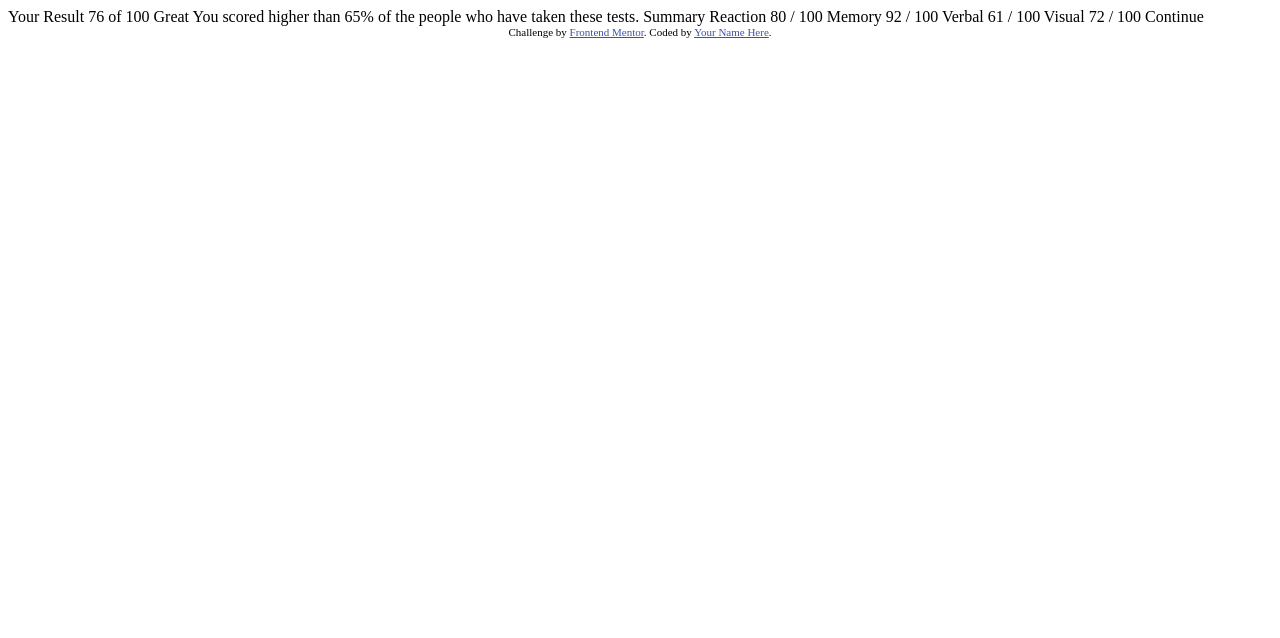
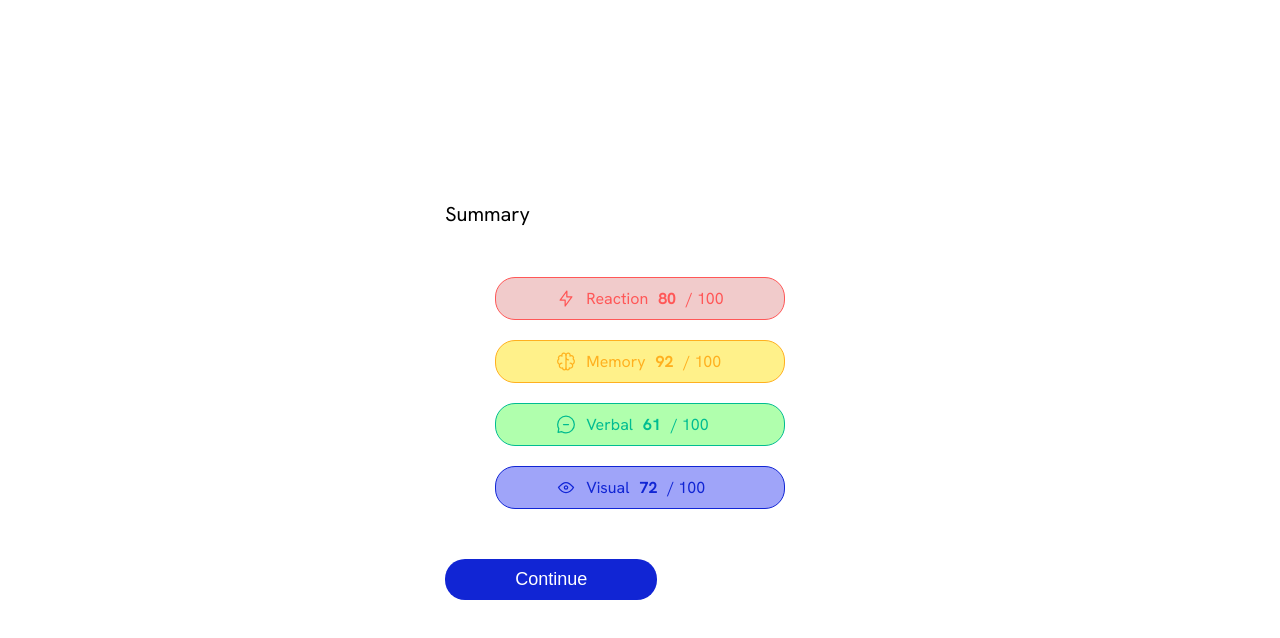
Before and after one commit to Datoie/goa-project-2, a plain HTML site: page index.html in a window 1280 px wide. Drawn offline with Linux system fonts and the light colour scheme.

Commit message:
added some things

```diff
--- a/index.html
+++ b/index.html
@@ -1,47 +1,54 @@
 <!DOCTYPE html>
 <html lang="en">
     <head>
+
       <meta charset="UTF-8">
-  <meta name="viewport" content="width=device-width, initial-scale=1.0"> <!-- displays site properly based on user's device -->
+      <meta name="viewport" content="width=device-width, initial-scale=1.0">
 
       <link rel="icon" type="image/png" sizes="32x32" href="./assets/images/favicon-32x32.png">
 
-  <title>Frontend Mentor | Results summary component</title>
+      <link rel="stylesheet" href="style.css">
 
-  <!-- Feel free to remove these styles or customise in your own stylesheet 👍 -->
-  <style>
-    .attribution { font-size: 11px; text-align: center; }
-    .attribution a { color: hsl(228, 45%, 44%); }
-  </style>
+      <title>project</title>
+
+
+
     </head>
+
     <body>
 
-  Your Result
-  76
-  of 100
+      <div class="main-container">
 
-  Great
-  You scored higher than 65% of the people who have taken these tests.
+            <p class="summary">Summary</p>
 
-  Summary
+                <div class="container">
 
-  Reaction
-  80 / 100
+                    <div class="reaction"> <img src="/assets/images/icon-reaction.svg" alt=""> Reaction  <b>80</b> / 100</div>
 
-  Memory
-  92 / 100
+                    <div class="memory">  <img src="/assets/images/icon-memory.svg" alt="">Memory  <b>92</b> / 100</div>
 
-  Verbal
-  61 / 100
+                    <div class="verbal"><img src="/assets/images/icon-verbal.svg" alt="">Verbal  <b>61</b> / 100</div>
 
-  Visual
-  72 / 100
+                    <div class="visual">  <img src="/assets/images/icon-visual.svg" alt="">Visual  <b>72</b> / 100</div>
 
-  Continue
+                </div>
 
-  <div class="attribution">
-    Challenge by <a href="https://www.frontendmentor.io?ref=challenge" target="_blank">Frontend Mentor</a>.
-    Coded by <a href="#">Your Name Here</a>.
+        <div class="continue"><button>Continue</button></div>
+
       </div>
+
+
+
+
+
+
+
+
+
+
+
+
+
+
     </body>
 </html>
--- /dev/null
+++ b/style.css
@@ -0,0 +1,103 @@
+
+@import url('https://fonts.googleapis.com/css2?family=Hanken+Grotesk:ital,wght@0,100..900;1,100..900&display=swap');
+
+
+*{
+    margin: 0;
+    padding: 0;
+    box-sizing: border-box;
+}
+body {
+    display: flex;
+    align-items: center;
+    justify-content: center;
+    height: 100vh;
+    padding: 30px;
+    font-family:"Hanken Grotesk";
+
+}
+
+.main-container{
+    padding: 30px;
+    gap: 20px;
+}
+
+.summary {
+    font-size: 20px;
+}
+
+.container {
+    background-color: white;
+    display: flex;
+    justify-content: center;
+    flex-direction: column;
+    padding: 50px;
+    gap: 20px;
+}
+
+.reaction {
+    display: flex;
+    gap: 10px;
+    padding: 10px 60px;
+    border-radius: 20px;
+    border-color: red;
+    border: 1px solid;
+    background-color:hsl(0, 58%, 87%);
+    color: hsl(0, 100%, 67%) ;
+
+}
+.memory{
+    display: flex;
+    gap: 10px;
+    padding: 10px 60px;
+    border-radius: 20px;
+    border-color:yellow;
+    border: 1px solid;
+    background-color:hsl(53, 100%, 77%);
+    color:hsl(39, 100%, 56%) ;
+}
+.verbal{
+    display: flex;
+    gap: 10px;
+    padding: 10px 60px;
+    border-radius: 20px;
+    border-color:green;
+    border: 1px solid;
+    background-color:hsl(118, 100%, 84%);
+    color: hsl(166, 100%, 37%);
+
+}
+
+.visual{
+    display: flex;
+    gap: 10px;
+    padding: 10px 60px;
+    border-radius: 20px;
+    border-color:blue;
+    border: 1px solid;
+    background-color:hsl(237, 88%, 80%);
+    color:hsl(234, 85%, 45%);
+}
+
+
+
+
+
+
+
+
+
+
+button {
+    display: flex;
+    align-items: center;
+    justify-content: center;
+    gap: 10px;
+    padding: 10px 70px;
+    border-radius: 20px;
+    border: none;
+    background-color: hsl(234, 85%, 45%);
+    font-size: 18px;
+    color: white;
+    cursor: pointer;
+}
```
Lines whose indentation alone changed are shown as unchanged.
